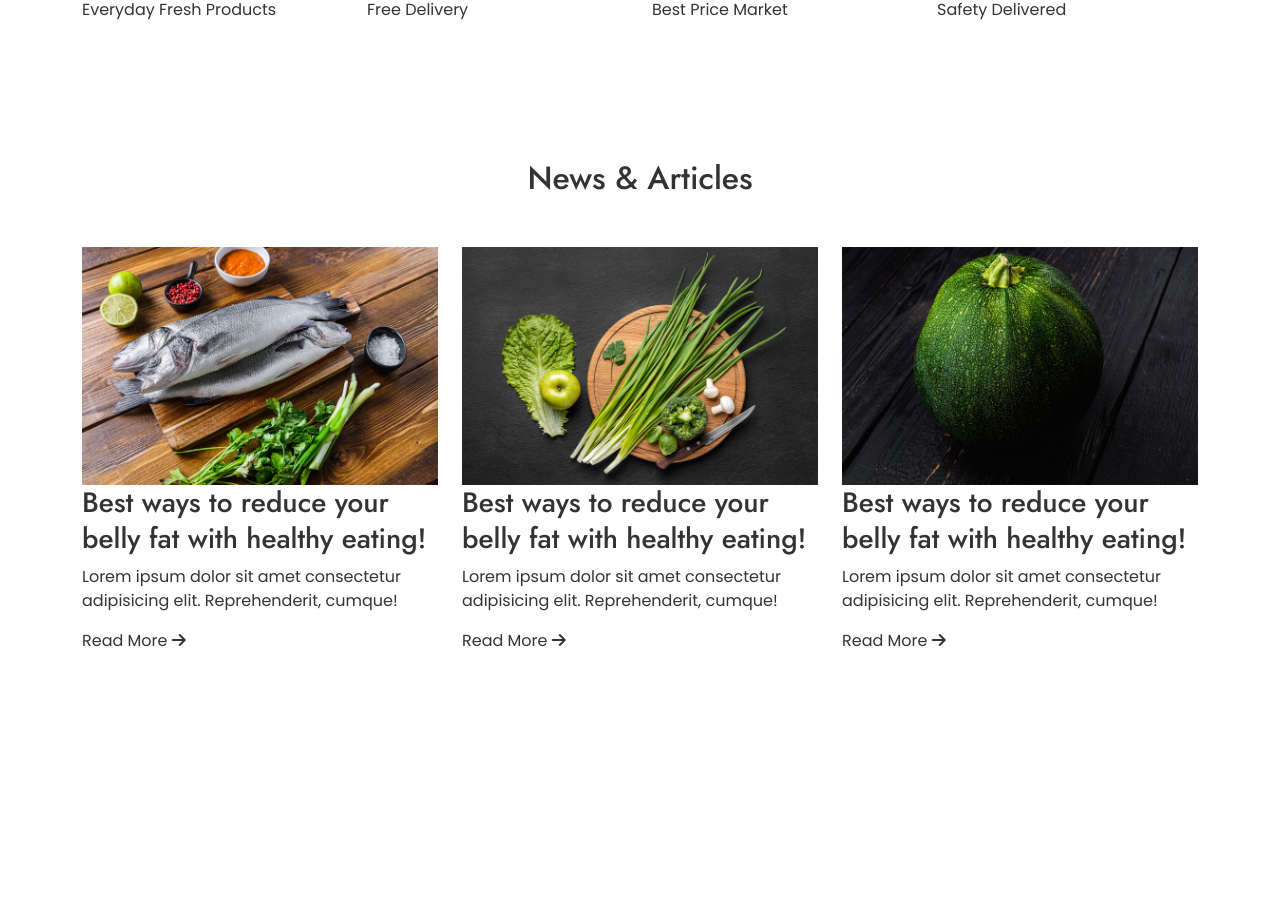
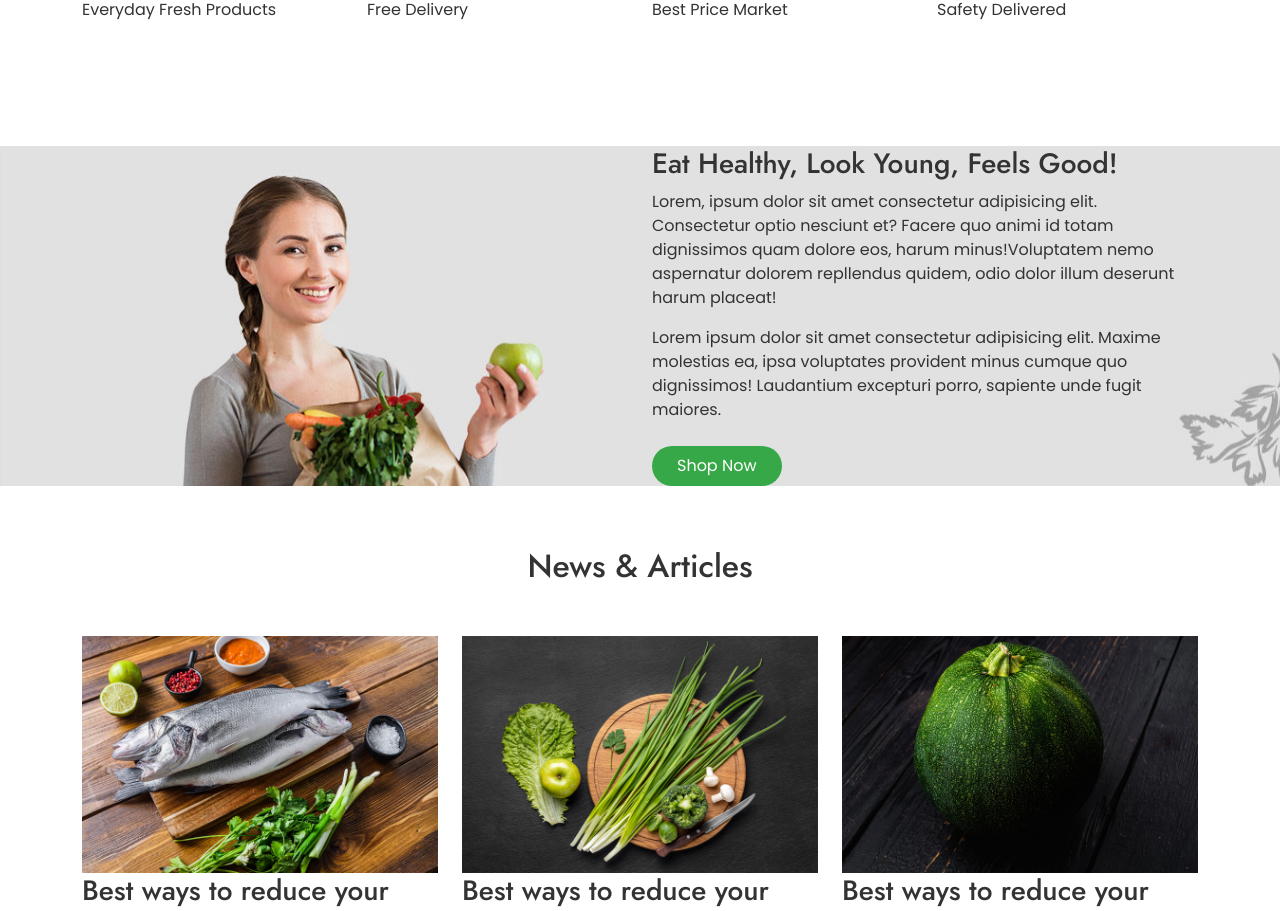
Before and after one commit to nikhil-fut-dev/grocery, a React (Vite) app: page / in a window 1280 px wide. Shown: the part 3390-4301 px from the top of the page. Before the commit the page ends 4103 px from the top, so only its background shows below. Built offline with nearby package versions, Linux system fonts and the light colour scheme.

Commit message:
modified:   src/App.jsx

```diff
--- a/src/App.jsx
+++ b/src/App.jsx
@@ -8,6 +8,7 @@ import FreshOffers from "./components/FreshOffers";
 import WeekendDeals from "./components/WeekendDeals";
 import TodayArrivals from "./components/TodayArrivals";
 import Features from "./components/Features";
+import PromoBanner from "./components/PromoBanner";
 import BlogSection from "./components/BlogSection";
 
 function App() {
@@ -23,7 +24,7 @@ function App() {
       <WeekendDeals />
       <TodayArrivals />
       <Features />
-
+      <PromoBanner />
       <BlogSection />
     </main>
   );
```
